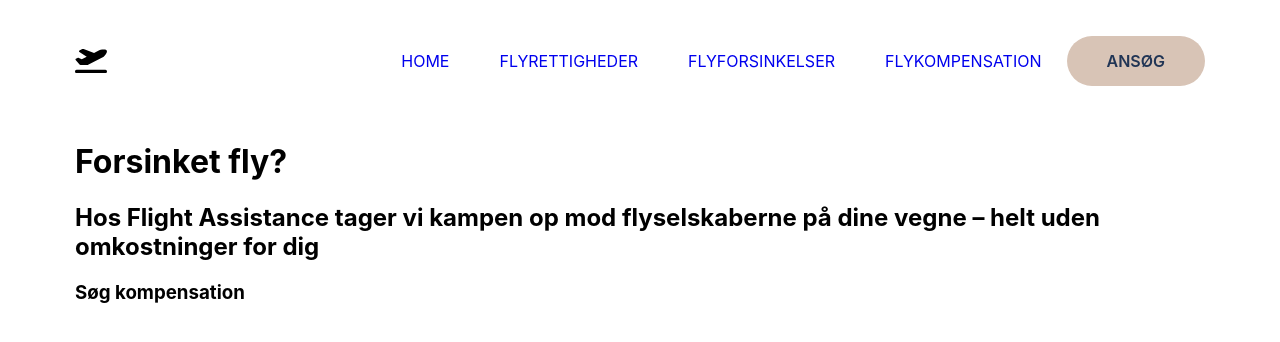
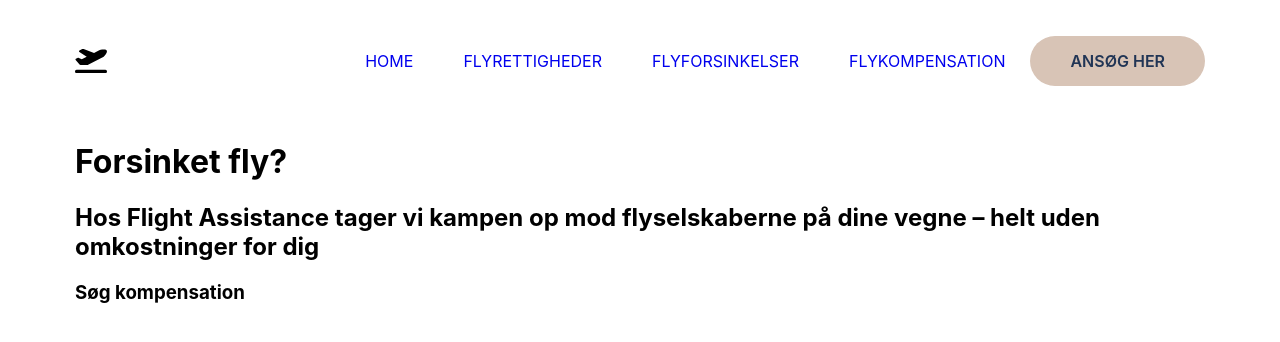
Before and after one commit to hadiqureshi03/fa, a plain HTML site: page index.html in a window 1280 px wide. Drawn offline with Linux system fonts and the light colour scheme.

Commit message:
text change

```diff
--- a/index.html
+++ b/index.html
@@ -24,7 +24,7 @@
             <a href="Flykompensation.html">Flykompensation</a>
           </li>
           <div class="cta">
-            <a href="#"> Ansøg </a>
+            <a href="#">Ansøg her</a>
           </div>
         </ul>
       </div>
```
